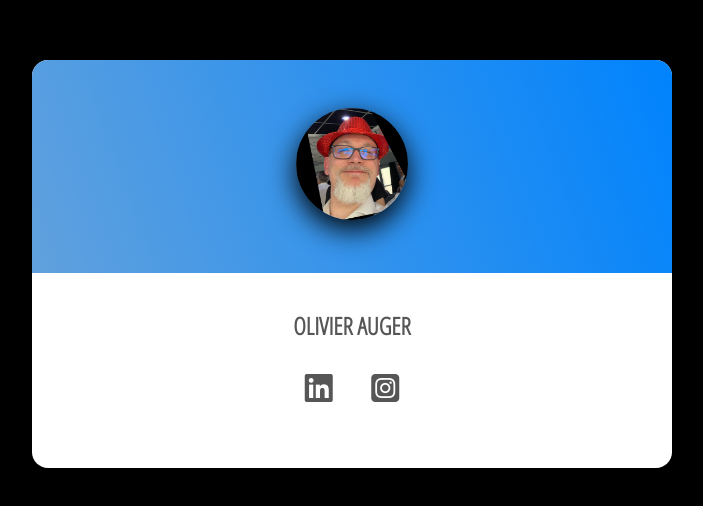
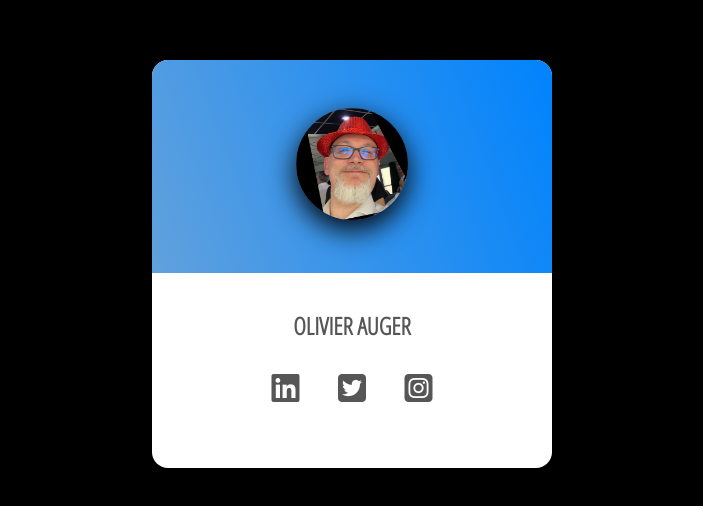
Before and after one commit to oauger/oauger.github.io, a plain HTML site: page index-template.html in a window 1280 px wide. Shown: the part 136-642 px from the top of the page, without its empty margins (288-991 px from the left). Drawn offline with Linux system fonts and the light colour scheme.

Commit message:
add twitter and favicon

```diff
--- a/index-template.html
+++ b/index-template.html
@@ -8,6 +8,8 @@
 	<link href=
 "https://fonts.googleapis.com/css2?family=Open+Sans+Condensed:wght@300&display=swap"
 		rel="stylesheet">
+	<link rel="icon" type="image/x-icon" href="favicon.ico">
+	<title>Olivier AUGER</title>
 </head>
 
 <body>
@@ -47,6 +49,12 @@
 					<i class="fab fa-linkedin"></i>
 				</a>
 
+				<a class="twitter" href=
+"https://twitter.com/Olivier_OG/"
+					target="_blank" title="Twitter">
+					<i class="fab fa-twitter-square"></i>
+				</a>
+
 				<a class="insta" href=
 "https://www.instagram.com/olivier_og/"
 					target="_blank" title="Instagram">
--- a/style-template.css
+++ b/style-template.css
@@ -14,7 +14,7 @@ body{
 }
 
 .container{
-	width: 40em;
+	width: 25em;
 	background-color: rgb(255, 255, 255);
 	overflow: hidden;
 	border-radius: 1em;
```
Also changed, not shown: favicon.png (added).
